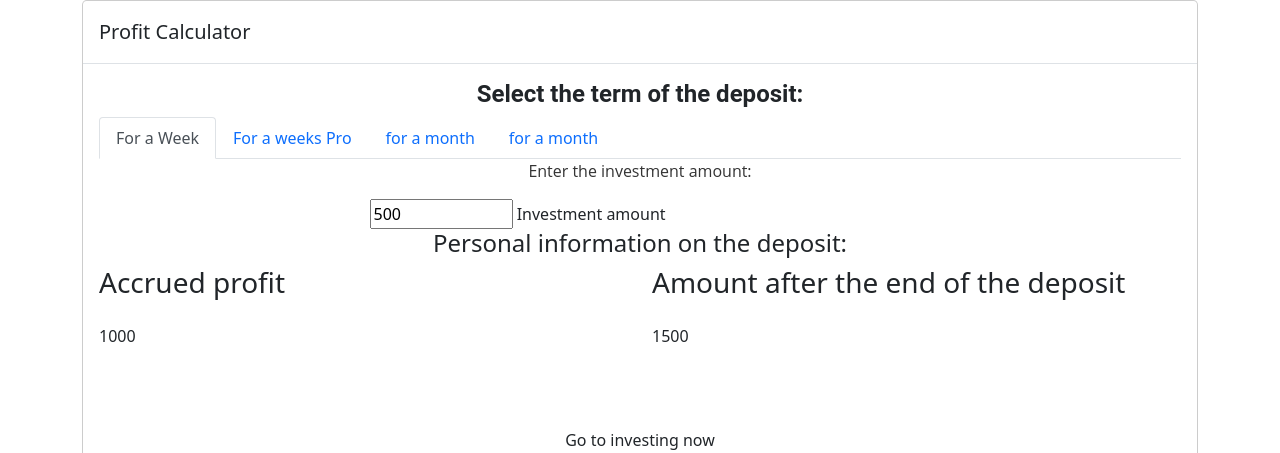
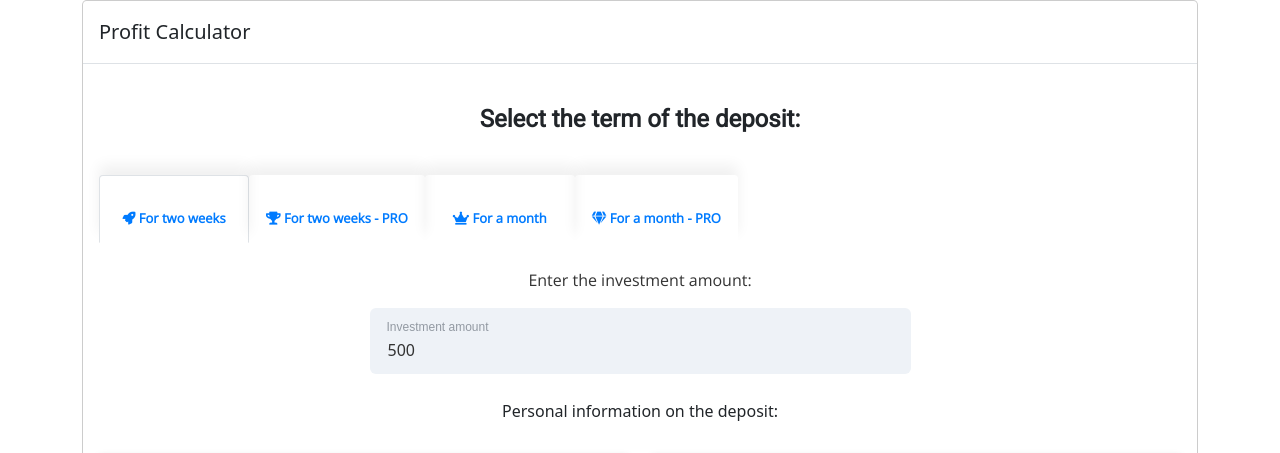
Before and after one commit to dev-monir/profit-calculator, a plain HTML site: page index.html in a window 1280 px wide. Shown: the top 453 px of the page. Drawn offline with nearby package versions, Linux system fonts and the light colour scheme.

Commit message:
project complete

```diff
--- a/index.html
+++ b/index.html
@@ -7,6 +7,13 @@
     <title>Profit Calculator</title>
     <link rel="stylesheet" href="style.css" />
     <link rel="stylesheet" href="bootstrap.min.css" />
+    <link rel="preconnect" href="https://fonts.googleapis.com">
+<link rel="preconnect" href="https://fonts.gstatic.com" crossorigin>
+<link href="https://fonts.googleapis.com/css2?family=Roboto&display=swap" rel="stylesheet">
+<link rel="preconnect" href="https://fonts.googleapis.com">
+<link rel="preconnect" href="https://fonts.gstatic.com" crossorigin>
+<link href="https://fonts.googleapis.com/css2?family=Open+Sans&display=swap" rel="stylesheet">
+    <link rel="stylesheet" href="https://pro.fontawesome.com/releases/v5.7.2/css/all.css" integrity="sha384-6jHF7Z3XI3fF4XZixAuSu0gGKrXwoX/w3uFPxC56OtjChio7wtTGJWRW53Nhx6Ev" crossorigin="anonymous">
   </head>
   <body>
     <section>
@@ -15,14 +22,26 @@
           <div class="modal-header">
               <h5 class="modal-title">Profit Calculator</calculator</h5>
           </div>
-          <div class="modal-body">
-            <h4 class="text-center font__family-roboto font__weight-bold mt-10 mb-40 brk-library-rendered">Select the term of the deposit:</h4>
-            <nav>
-              <div class="nav nav-tabs" id="nav-tab" role="tablist">
-                <button class="nav-link active" id="nav-week-tab" data-bs-toggle="tab" data-bs-target="#nav-week" type="button" role="tab" aria-controls="nav-week" aria-selected="true">For a Week</button>
-                <button class="nav-link" id="nav-weeks-tab" data-bs-toggle="tab" data-bs-target="#nav-weeks" type="button" role="tab" aria-controls="nav-weeks" aria-selected="false">For a weeks Pro</button>
-                <button class="nav-link" id="nav-month-tab" data-bs-toggle="tab" data-bs-target="#nav-month" type="button" role="tab" aria-controls="nav-month" aria-selected="false">for a month</button>
-                <button class="nav-link" id="nav-months-tab" data-bs-toggle="tab" data-bs-target="#nav-months" type="button" role="tab" aria-controls="nav-months" aria-selected="false">for a month</button>
+          <div class="modal-body" style="margin-bottom: 2rem;">
+            <h4 class="text-center font__family-roboto font__weight-bold mt-10 mb-40 brk-library-rendered bg-text">Select the term of the deposit:</h4>
+            <nav class="nav-bar">
+              <div class="nav nav-tabs nav-items-ul" id="nav-tab" role="tablist">
+                <button class="nav-link btn-link active" id="nav-week-tab" data-bs-toggle="tab" data-bs-target="#nav-week" type="button" role="tab" aria-controls="nav-week" aria-selected="true">
+                  <i class="far fa-rocket" aria-hidden="true"></i>
+                  <span>For two weeks</span>
+                </button>
+                <button class="nav-link btn-link" id="nav-weeks-tab" data-bs-toggle="tab" data-bs-target="#nav-weeks" type="button" role="tab" aria-controls="nav-weeks" aria-selected="false">
+                  <i class="far fa-trophy" aria-hidden="true"></i>
+                  <span>For two weeks - <b>PRO</b></span>
+                </button>
+                <button class="nav-link btn-link" id="nav-month-tab" data-bs-toggle="tab" data-bs-target="#nav-month" type="button" role="tab" aria-controls="nav-month" aria-selected="false">
+                  <i class="far fa-crown" aria-hidden="true"></i>
+                  <span>For a month</span>
+                </button>
+                <button class="nav-link btn-link" id="nav-months-tab" data-bs-toggle="tab" data-bs-target="#nav-months" type="button" role="tab" aria-controls="nav-months" aria-selected="false">
+                  <i class="far fa-gem" aria-hidden="true"></i>
+                  <span>For a month - <b>PRO</b></span>
+                </button>
               </div>
             </nav>
             <div class="tab-content" id="nav-tabContent">
@@ -40,55 +59,78 @@
               <div class="col-lg-6"><div class="white-box">
                 <h3 class="box-title">Accrued profit </h3>
                 <ul class="list-inline two-part">
-                            <li><i class="fas fa-percent" style="font-size: 50px;color: #14c314;"></i></li>
-                            <li class="text-left" style="padding-top: 17px;"><span><div name="pr_sum"> 1000 </div></span>
-          <i class="fas fa-dollar-sign" style="font-size: 17px;color: #01c292;padding-top: 7px;padding-left: 4px;"></i> </li>
+                    <li>
+                      <i class="fas fa-percent" style="font-size: 50px;color: #14c314;"></i>
+                    </li>
+                    <li class="text-left" style="padding-top: 17px;">
+                      <span style="display: inline-block">
+                        <div name="pr_sum"> 1000 </div>
+                      </span>
+                      <i class="fas fa-dollar-sign" style="font-size: 17px;color: #01c292;padding-top: 7px;padding-left: 4px;"></i>
+                    </li>
                 </ul>
-                        </div></div><div class="col-lg-6"><div class="white-box">
+              </div>
+            </div>
+            <div class="col-lg-6">
+              <div class="white-box">
               <h3 class="box-title">Amount after the end of the deposit</h3>
               <ul class="list-inline two-part">
-                            <li><i class="fas fa-chart-pie" style="font-size: 50px;color: orange;"></i></li>
-                            <li class="text-left" style="padding-top: 17px;"><span><div name="b_sum"> 1500 </div></span>
-          <i style="font-size: 17px;color: #01c292;padding-top: 7px;padding-left: 4px;" class="fas fa-dollar-sign"></i> </li>
+                <li>
+                    <i class="fas fa-chart-pie" style="font-size: 50px;color: orange;"></i>
+                </li>
+                <li class="text-left" style="padding-top: 17px;">
+                  <span style="display: inline-block">
+                    <div name="b_sum"> 1500 </div>
+                  </span>
+                    <i style="font-size: 17px;color: #01c292;padding-top: 7px;padding-left: 4px;" class="fas fa-dollar-sign">
+                    </i>
+                </li>
               </ul>
-                        </div></div>
-
-                <a href="https://panel.worldcryptotarget.com/registration/" class="btn btn-prime btn-md border-radius-10 font__family-open-sans font__weight-bold btn-min-width-200 brk-library-rendered" data-brk-library="component__button" style="margin: auto;margin-top: 31px;"><i class="fa fa-trophy icon-inside" aria-hidden="true"></i> <span class="before"></span><span class="after"></span><span class="border-btn"></span>Go to investing now</a>
-
+            </div>
+          </div>
+            <a href="#" class="btn btn-prime btn-md border-radius-10 font__family-open-sans font__weight-bold btn-min-width-200 brk-library-rendered" data-brk-library="component__button" style="margin: auto;margin-top: 31px;"><i class="fa fa-trophy icon-inside" aria-hidden="true"></i> <span class="before"></span><span class="after"></span><span class="border-btn"></span>Go to investing now</a>
           </div>
         </div>
       <!-- week pro content start here -->
         <div class="tab-pane fade" id="nav-weeks" role="tabpanel" aria-labelledby="nav-weeks-tab">
           <div class="row">
             <div class="col-lg-12">
-                    <div class="col-lg-6 col-sm-8 col-xs-10 offset-lg-3 offset-sm-2"><p style="font-family: 'Open Sans', sans-serif;text-align: center;font-weight: 400;font-size: 16px;margin-bottom: 16px;color: #333;">Enter the investment amount:</p><div class="group">
+              <div class="col-lg-6 col-sm-8 col-xs-10 offset-lg-3 offset-sm-2">
+                <p style="font-family: 'Open Sans', sans-serif;text-align: center;font-weight: 400;font-size: 16px;margin-bottom: 16px;color: #333;">Enter the investment amount:</p><div class="group">
                 <input onkeyup="if(this.value>10000000){this.value='10000000';}else if(this.value<0){this.value='0';}" type="number" min="1500" max="50000000" required="required" oninput="fn7(this);" value="1500"><span class="highlight"></span>
                 <label>Investment amount</label>
-              </div></div>
-
-
+              </div>
+            </div>
           <h4 class="title__divider title__divider--chevron font__size-16 font__weight-normal font__family-montserrat line__height-24 text-center brk-library-rendered" data-brk-library="component__dividers"><span class="title__divider__wrapper">Personal information on the deposit:<span class="line brk-base-bg-gradient-chevron-pseudo"></span></span></h4>
-
-
-
-
         </div>
         <div class="col-lg-6"><div class="white-box">
           <h3 class="box-title">Accrued profit </h3>
             <ul class="list-inline two-part">
-                            <li><i class="fas fa-percent" style="font-size: 50px;color: #14c314;"></i></li>
-                            <li class="text-left" style="padding-top: 17px;"><span><div name="7pr_sum"> 2500 </div></span>
-          <i class="fas fa-dollar-sign" style="font-size: 17px;color: #01c292;padding-top: 7px;padding-left: 4px;"></i> </li>
+              <li>
+                <i class="fas fa-percent" style="font-size: 50px;color: #14c314;"></i>
+              </li>
+              <li class="text-left" style="padding-top: 17px;">
+                <span style="display: inline-block">
+                  <div name="7pr_sum"> 2500 </div>
+                </span>
+                <i class="fas fa-dollar-sign" style="font-size: 17px;color: #01c292;padding-top: 7px;padding-left: 4px;"></i>
+              </li>
             </ul>
         </div></div><div class="col-lg-6"><div class="white-box">
           <h3 class="box-title">Amount after the end of the deposit </h3>
           <ul class="list-inline two-part">
-                            <li><i class="fas fa-chart-pie" style="font-size: 50px;color: orange;"></i></li>
-                            <li class="text-left" style="padding-top: 17px;"><span><div name="7b_sum"> 5000 </div></span>
+          <li>
+            <i class="fas fa-chart-pie" style="font-size: 50px;color: orange;"></i>
+          </li>
+          <li class="text-left" style="padding-top: 17px;">
+            <span style="display: inline-block">
+              <div name="7b_sum"> 5000 </div>
+            </span>
           <i style="font-size: 17px;color: #01c292;padding-top: 7px;padding-left: 4px;" class="fas fa-dollar-sign"></i> </li>
           </ul>
-                        </div></div>
-                  <a href="https://panel.worldcryptotarget.com/registration/" class="btn btn-prime btn-md border-radius-10 font__family-open-sans font__weight-bold btn-min-width-200 brk-library-rendered" data-brk-library="component__button" style="margin: auto;margin-top: 31px;"><i class="fa fa-trophy icon-inside" aria-hidden="true"></i> <span class="before"></span><span class="after"></span><span class="border-btn"></span>Go to investing now</a>
+        </div>
+      </div>
+        <a href="#" class="btn btn-prime btn-md border-radius-10 font__family-open-sans font__weight-bold btn-min-width-200 brk-library-rendered" data-brk-library="component__button" style="margin: auto;margin-top: 31px;"><i class="fa fa-trophy icon-inside" aria-hidden="true"></i> <span class="before"></span><span class="after"></span><span class="border-btn"></span>Go to investing now</a>
       </div>
     </div>
     <!-- month content start here -->
@@ -98,65 +140,85 @@
           <div class="col-lg-6 col-sm-8 col-xs-10 offset-lg-3 offset-sm-2"><p style="font-family: 'Open Sans', sans-serif;text-align: center;font-weight: 400;font-size: 16px;margin-bottom: 16px;color: #333;">Enter the investment amount:</p><div class="group">
             <input onkeyup="if(this.value>10000000){this.value='10000000';}else if(this.value<0){this.value='0';}" type="number" min="3000" max="50000000" required="required" oninput="fn14(this);" value="3000"><span class="highlight"></span>
               <label>Investment amount</label>
-              </div></div>
-
-
+          </div>
+        </div>
         <h4 class="title__divider title__divider--chevron font__size-16 font__weight-normal font__family-montserrat line__height-24 text-center brk-library-rendered" data-brk-library="component__dividers"><span class="title__divider__wrapper">Personal information on the deposit:<span class="line brk-base-bg-gradient-chevron-pseudo"></span></span></h4>
-
-
-
-
       </div>
       <div class="col-lg-6"><div class="white-box">
         <h3 class="box-title">Accrued profit </h3>
         <ul class="list-inline two-part">
-                            <li><i class="fas fa-percent" style="font-size: 50px;color: #14c314;"></i></li>
-                            <li class="text-left" style="padding-top: 17px;"><span><div name="14pr_sum"> 7000 </div></span>
+            <li>
+              <i class="fas fa-percent" style="font-size: 50px;color: #14c314;"></i>
+            </li>
+            <li class="text-left" style="padding-top: 17px;">
+              <span style="display: inline-block">
+                <div name="14pr_sum"> 7000 </div>
+              </span>
               <i class="fas fa-dollar-sign" style="font-size: 17px;color: #01c292;padding-top: 7px;padding-left: 4px;"></i> </li>
         </ul>
-                        </div></div><div class="col-lg-6"><div class="white-box">
+      </div>
+    </div>
+    <div class="col-lg-6">
+      <div class="white-box">
         <h3 class="box-title">Amount after the end of the deposit</h3>
           <ul class="list-inline two-part">
-                            <li><i class="fas fa-chart-pie" style="font-size: 50px;color: orange;"></i></li>
-                            <li class="text-left" style="padding-top: 17px;"><span><div name="14b_sum"> 10000 </div></span>
+            <li>
+              <i class="fas fa-chart-pie" style="font-size: 50px;color: orange;"></i>
+            </li>
+            <li class="text-left" style="padding-top: 17px;">
+              <span style="display: inline-block">
+                <div name="14b_sum"> 10000 </div>
+              </span>
               <i style="font-size: 17px;color: #01c292;padding-top: 7px;padding-left: 4px;" class="fas fa-dollar-sign"></i> </li>
           </ul>
-                        </div></div>
-                  <a href="https://panel.worldcryptotarget.com/registration/" class="btn btn-prime btn-md border-radius-10 font__family-open-sans font__weight-bold btn-min-width-200 brk-library-rendered" data-brk-library="component__button" style="margin: auto;margin-top: 31px;"><i class="fa fa-trophy icon-inside" aria-hidden="true"></i> <span class="before"></span><span class="after"></span><span class="border-btn"></span>Go to investing now</a>
+      </div>
+    </div>
+    <a href="#" class="btn btn-prime btn-md border-radius-10 font__family-open-sans font__weight-bold btn-min-width-200 brk-library-rendered" data-brk-library="component__button" style="margin: auto;margin-top: 31px;"><i class="fa fa-trophy icon-inside" aria-hidden="true"></i> <span class="before"></span><span class="after"></span><span class="border-btn"></span>Go to investing now</a>
 </div>
 </div>
 <!-- month pro content start here   -->
 <div class="tab-pane fade" id="nav-months" role="tabpanel" aria-labelledby="nav-months-tab">
 <div class="row">
   <div class="col-lg-12">
-                    <div class="col-lg-6 col-sm-8 col-xs-10 offset-lg-3 offset-sm-2"><p style="font-family: 'Open Sans', sans-serif;text-align: center;font-weight: 400;font-size: 16px;margin-bottom: 16px;color: #333;">Enter the investment amount:</p><div class="group">
+    <div class="col-lg-6 col-sm-8 col-xs-10 offset-lg-3 offset-sm-2">
+      <p style="font-family: 'Open Sans', margin-top: 20px!important; sans-serif;text-align: center;font-weight: 400;font-size: 16px;margin-bottom: 18px; color: #333;">Enter the investment amount:</p><div class="group">
         <input onkeyup="if(this.value>10000000){this.value='10000000';}else if(this.value<0){this.value='0';}" type="number" min="5000" max="50000000" required="required" oninput="fn28(this);" value="5000"><span class="highlight"></span>
         <label>Investment amount</label>
-              </div></div>
-
-
+      </div>
+    </div>
     <h4 class="title__divider title__divider--chevron font__size-16 font__weight-normal font__family-montserrat line__height-24 text-center brk-library-rendered" data-brk-library="component__dividers"><span class="title__divider__wrapper">Personal information on the deposit:<span class="line brk-base-bg-gradient-chevron-pseudo"></span></span></h4>
-
-
-
-
   </div>
-                  <div class="col-lg-6"><div class="white-box">
+  <div class="col-lg-6">
+    <div class="white-box">
       <h3 class="box-title">Accrued profit </h3>
         <ul class="list-inline two-part">
-                            <li><i class="fas fa-percent" style="font-size: 50px;color: #14c314;"></i></li>
-                            <li class="text-left" style="padding-top: 17px;"><span><div name="28pr_sum"> 15000 </div></span>
+          <li>
+            <i class="fas fa-percent" style="font-size: 50px;color: #14c314;"></i>
+          </li>
+          <li class="text-left" style="padding-top: 17px;">
+            <span style="display: inline-block">
+              <div name="28pr_sum"> 15000 </div>
+            </span>
           <i class="fas fa-dollar-sign" style="font-size: 17px;color: #01c292;padding-top: 7px;padding-left: 4px;"></i> </li>
         </ul>
-                        </div></div><div class="col-lg-6"><div class="white-box">
+      </div>
+    </div>
+    <div class="col-lg-6">
+      <div class="white-box">
         <h3 class="box-title">Amount after the end of the deposit </h3>
           <ul class="list-inline two-part">
-                            <li><i class="fas fa-chart-pie" style="font-size: 50px;color: orange;"></i></li>
-                            <li class="text-left" style="padding-top: 17px;"><span><div name="28b_sum"> 20000 </div></span>
+            <li>
+              <i class="fas fa-chart-pie" style="font-size: 50px;color: orange;"></i>
+            </li>
+            <li class="text-left" style="padding-top: 17px;">
+              <span style="display: inline-block">
+                <div name="28b_sum"> 20000 </div>
+              </span>
               <i style="font-size: 17px;color: #01c292;padding-top: 7px;padding-left: 4px;" class="fas fa-dollar-sign"></i> </li>
           </ul>
-                        </div></div>
-                  <a href="https://panel.worldcryptotarget.com/registration/" class="btn btn-prime btn-md border-radius-10 font__family-open-sans font__weight-bold btn-min-width-200 brk-library-rendered" data-brk-library="component__button" style="margin: auto;margin-top: 31px;"><i class="fa fa-trophy icon-inside" aria-hidden="true"></i> <span class="before"></span><span class="after"></span><span class="border-btn"></span>Go to investing now</a>
+          </div>
+        </div>
+        <a href="#" class="btn btn-prime btn-md border-radius-10 font__family-open-sans font__weight-bold btn-min-width-200 brk-library-rendered" data-brk-library="component__button" style="margin: auto;margin-top: 31px;"><i class="fa fa-trophy icon-inside" aria-hidden="true"></i> <span class="before"></span><span class="after"></span><span class="border-btn"></span>Go to investing now</a>
       </div>
     </div>
   </div>
--- a/style.css
+++ b/style.css
@@ -39,3 +39,196 @@
   flex: 1 1 auto;
   padding: 1rem;
 }
+.group {
+  text-align: center;
+  position: relative;
+  margin: auto;
+}
+.group input[type="number"] {
+  background: #eef2f7;
+  position: relative;
+  box-sizing: border-box;
+  display: flex;
+  align-items: center;
+  width: 100%;
+  height: 66px;
+  border: 1px solid;
+  border-collapse: separate;
+  border-radius: 6px;
+  border-color: transparent;
+  color: #333;
+  cursor: text;
+  box-sizing: border-box;
+  display: flex;
+  align-items: center;
+  padding: 19px 18px 0 17px;
+  font-size: 16px;
+  font-style: normal;
+  font-weight: 400;
+  letter-spacing: normal;
+  text-overflow: ellipsis;
+  white-space: nowrap;
+  cursor: text;
+}
+
+.group label {
+  font-weight: normal;
+  pointer-events: none;
+  transition: 300ms ease all;
+  color: #9299a2;
+  position: absolute;
+  top: 21px;
+  left: 17px;
+  display: block;
+  max-width: calc(100% - 17px - 18px);
+  overflow: hidden;
+  font-size: 16px;
+  font-family: "Montserrat", sans-serif;
+  line-height: 24px;
+  text-overflow: ellipsis;
+  white-space: nowrap;
+  -webkit-user-select: none;
+  -moz-user-select: none;
+  -ms-user-select: none;
+  user-select: none;
+}
+.group input:focus ~ label,
+input:valid ~ label,
+textarea:focus ~ label,
+textarea:valid ~ label {
+  top: 7px;
+  font-size: 12px;
+  /* color: #2196f3; */
+}
+
+.title__divider {
+  background: #fff;
+  overflow: hidden;
+}
+.line__height-24 {
+  line-height: 24px;
+}
+.font__size-16 {
+  font-size: 1rem;
+}
+.font__weight-normal {
+  font-weight: 400;
+}
+.font__weight-normal {
+  font-weight: 400;
+}
+.text-center {
+  text-align: center !important;
+}
+.title__divider__wrapper {
+  display: inline-block;
+  position: relative;
+  padding-top: 25px;
+  padding-bottom: 25px;
+}
+.brk-tabs-simple .brk-tab-item span {
+  display: inline-block;
+}
+.white-box {
+  background: #ffffff;
+  padding: 25px;
+  margin-bottom: 20px;
+}
+.white-box,
+.panel {
+  box-shadow: 0 2px 9px 0 rgba(0, 0, 0, 0.22);
+  border-radius: 2px;
+}
+.white-box .box-title {
+  margin: 0px 0px 22px;
+  font-weight: 600;
+  text-transform: uppercase;
+  font-size: 13px;
+  /* font-family: Montserrat; */
+}
+.list-inline,
+.list-unstyled {
+  padding-left: 0;
+  list-style: none;
+}
+.list-inline > li {
+  display: inline-block;
+  padding-right: 14px;
+  padding-left: 2px;
+}
+.fa,
+.fab,
+.fal,
+.far,
+.fas {
+  -moz-osx-font-smoothing: grayscale;
+  -webkit-font-smoothing: antialiased;
+  display: inline-block;
+  font-style: normal;
+  font-variant: normal;
+  text-rendering: auto;
+  line-height: 1;
+}
+.two-part li span {
+  font-size: 31px;
+  font-weight: 300;
+  font-family: "Open Sans", sans-serif;
+}
+.brk-tabs-simple .brk-tab-item span {
+  display: inline-block;
+}
+.btn-prime {
+  width: 350px !important;
+  color: #007bff;
+  background: #fff;
+  border: 0;
+  box-shadow: 0 5px 16px rgba(0, 0, 0, 0.3);
+  position: relative;
+  overflow: hidden;
+  z-index: 1;
+}
+.btn-prime > .before {
+  top: 0;
+}
+.btn-prime:hover {
+  color: #007bff !important;
+}
+
+.nav-bar {
+  font-weight: 700;
+  font-family: "Open Sans", sans-serif;
+  margin-bottom: 25px;
+}
+.nav-tabs {
+  border-bottom: 1px solid transparent !important;
+}
+.btn-link {
+  position: relative;
+  width: auto;
+  text-align: center;
+  min-width: 150px;
+  height: 68px;
+  line-height: 68px;
+  padding: 0 19px;
+  cursor: pointer;
+  font-size: 13px;
+  font-weight: 600;
+  box-shadow: 0 -10px 14px rgba(0, 0, 0, 0.06);
+  -webkit-transition: all 0.3s ease-in-out;
+  transition: all 0.3s ease-in-out;
+  margin-top: 8px;
+  color: #007bff;
+  background-color: #fdfdfd;
+}
+
+.btn-link i,
+.btn-link span {
+  color: #007bff;
+  font-weight: 600;
+  font-size: 13px;
+}
+
+.bg-text {
+  padding-top: 25px;
+  padding-bottom: 25px;
+}
```
Lines whose indentation alone changed are shown as unchanged.
